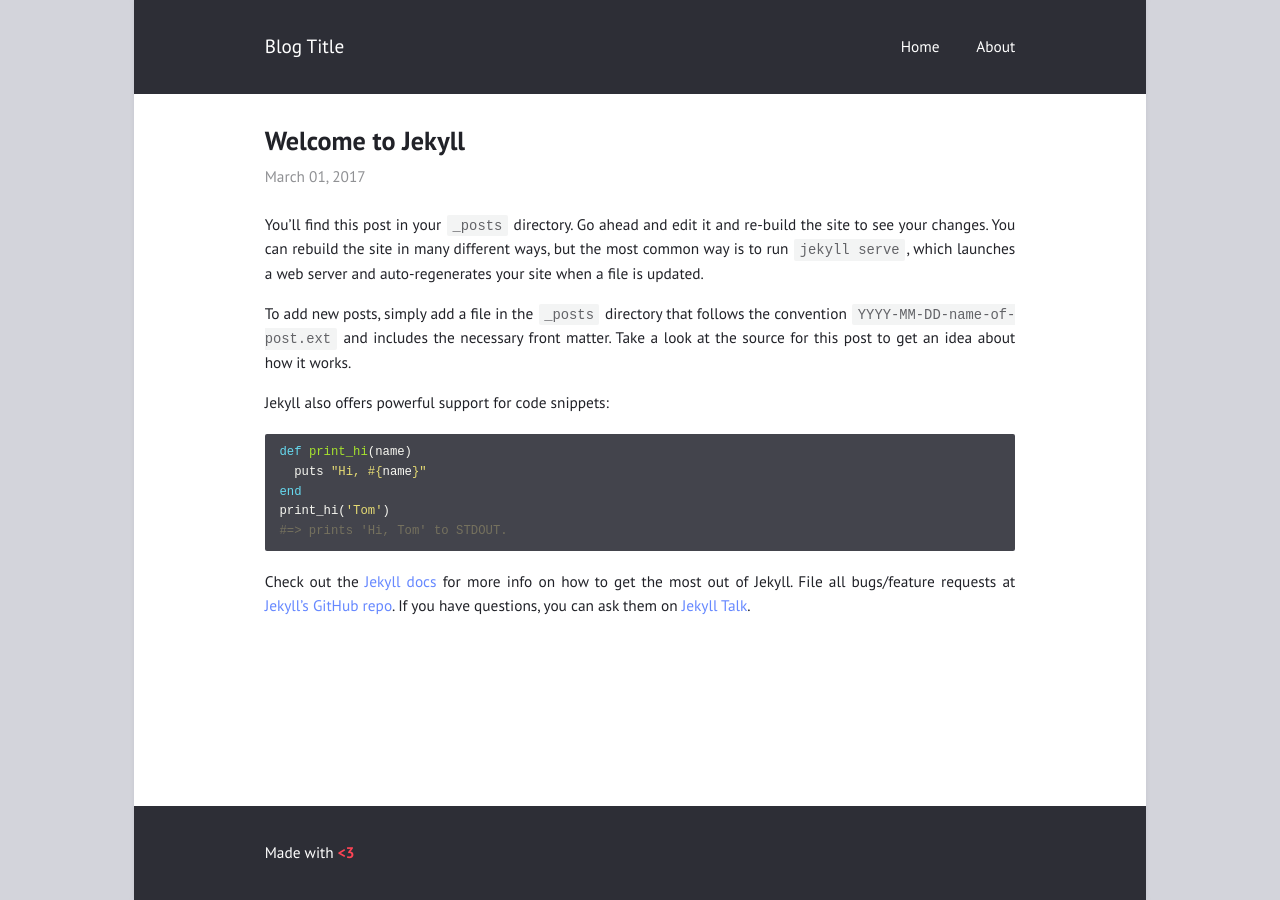
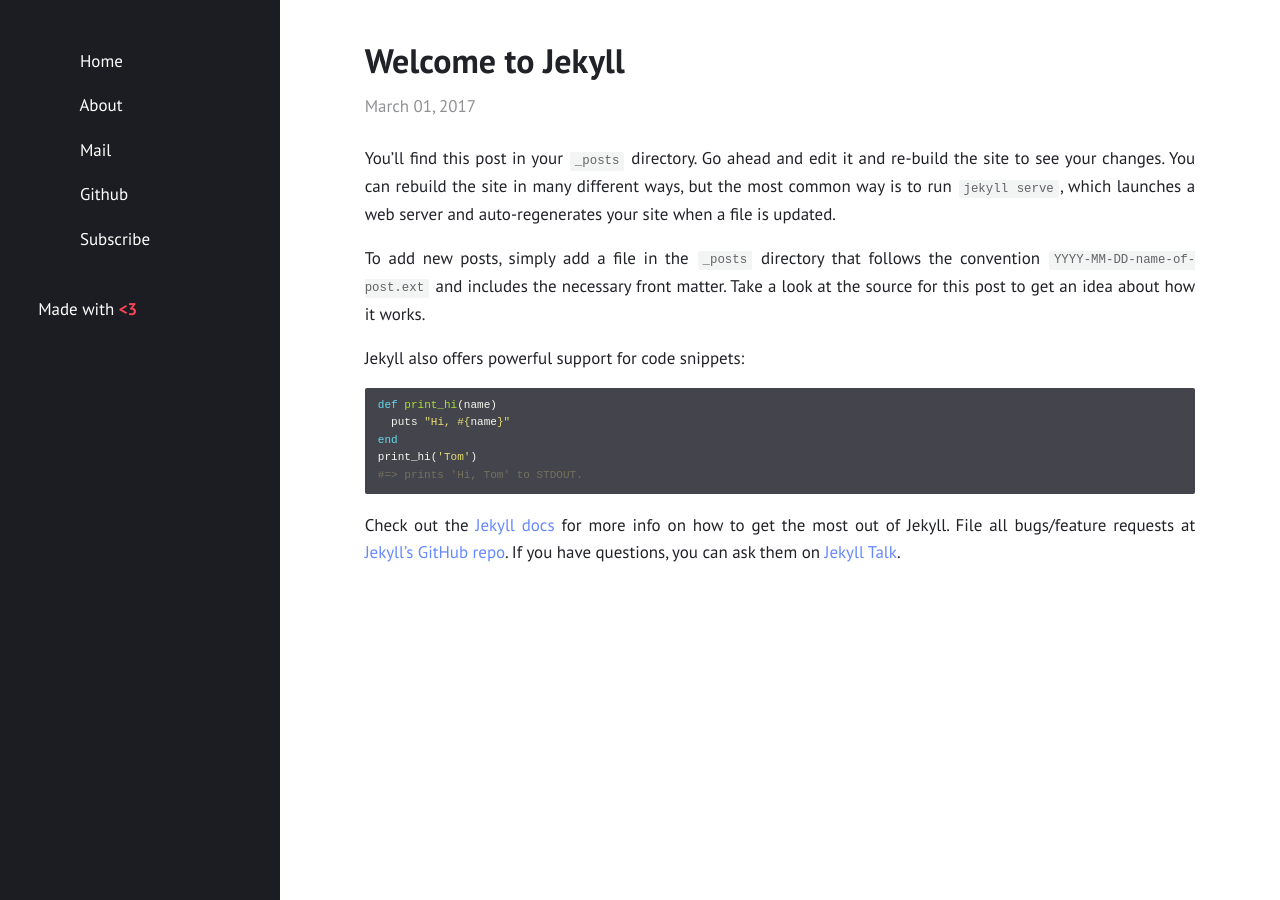
Before and after one commit to TsungJu/tsungju.github.io, a Jekyll site: the page built from _posts/2017-03-01-welcome-to-jekyll.md, in a window 1280 px wide. Built offline with Jekyll 4.4.1, drawn with Linux system fonts in a browser that asks for light colours.

Commit message:
Update _config.yml

```diff
--- a/_config.yml
+++ b/_config.yml
@@ -1,5 +1,5 @@
-title: "Blog Title"
-author: "Blog Author"
+title: "LEONARD COMPUTER SCIENCE TECHNOLOGY BLOG"
+author: "LEONARD"
 description: "Made with <b style=\"color: #f45;\">&lt;3</b>"
 permalink: /:title/
 lang: "en"
@@ -9,8 +9,8 @@ date_format: "%B %d, %Y"
 # Layout
 
 show_excerpts: true        # show article excerpts on the home page
-show_frame: true           # adds a gray frame to the site
-show_sidebar: false        # show a sidebar instead of the usual header
+show_frame: false           # adds a gray frame to the site
+show_sidebar: true        # show a sidebar instead of the usual header
 minimal: false             # use a dark header
 
 # Menu
```
